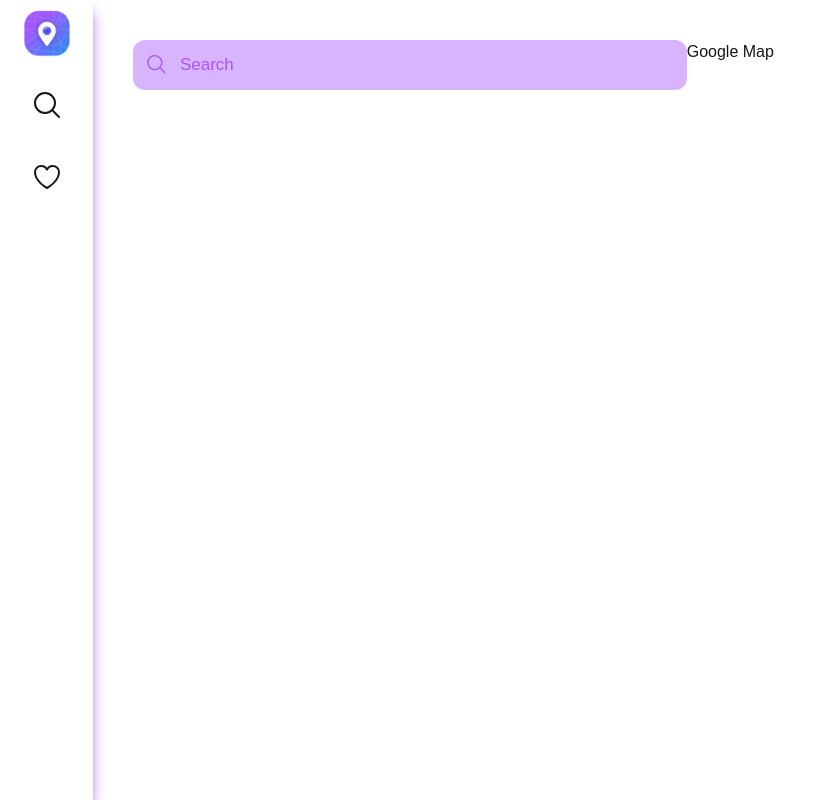
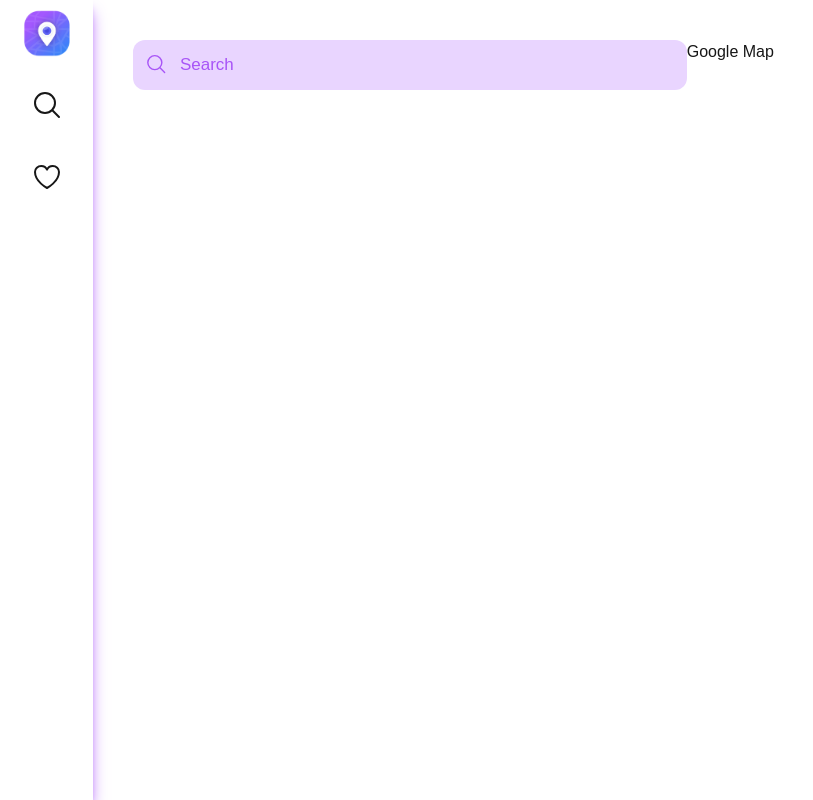
Before and after one commit to ananysagar/quick-locate, a Next.js app: page / in a window 1280 px wide. Shown: the whole page, without its empty margins (0-813 px from the left). Built offline with nearby package versions, Linux system fonts and the light colour scheme.

Commit message:
fixing searchbar bg color

```diff
--- a/components/SearchBar.js
+++ b/components/SearchBar.js
@@ -2,7 +2,7 @@ import React from "react";
 
 function SearchBar() {
   return (
-    <div className="flex gap-3 bg-purple-300 p-3 rounded-xl">
+    <div className="flex gap-3 bg-purple-200 p-3 rounded-xl">
       <svg
         xmlns="http://www.w3.org/2000/svg"
         fill="none"
```
